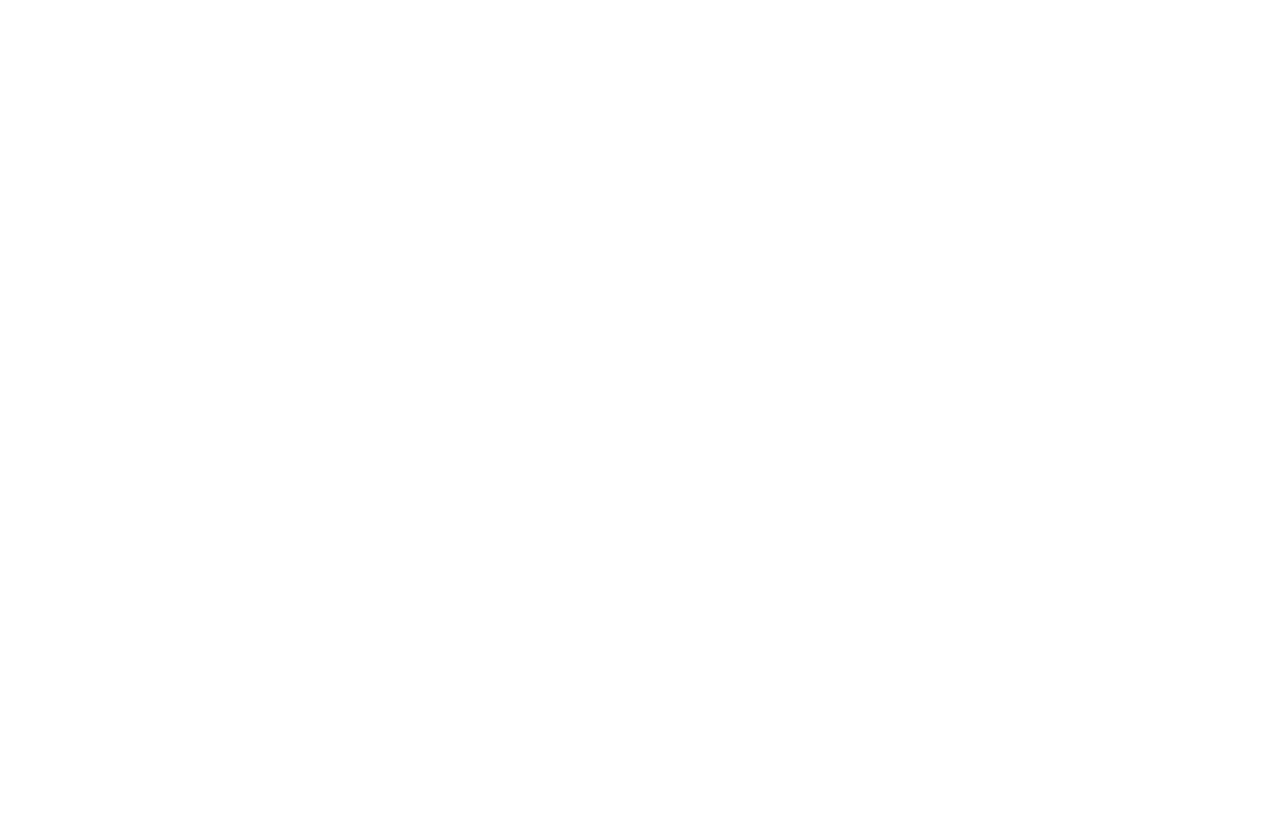
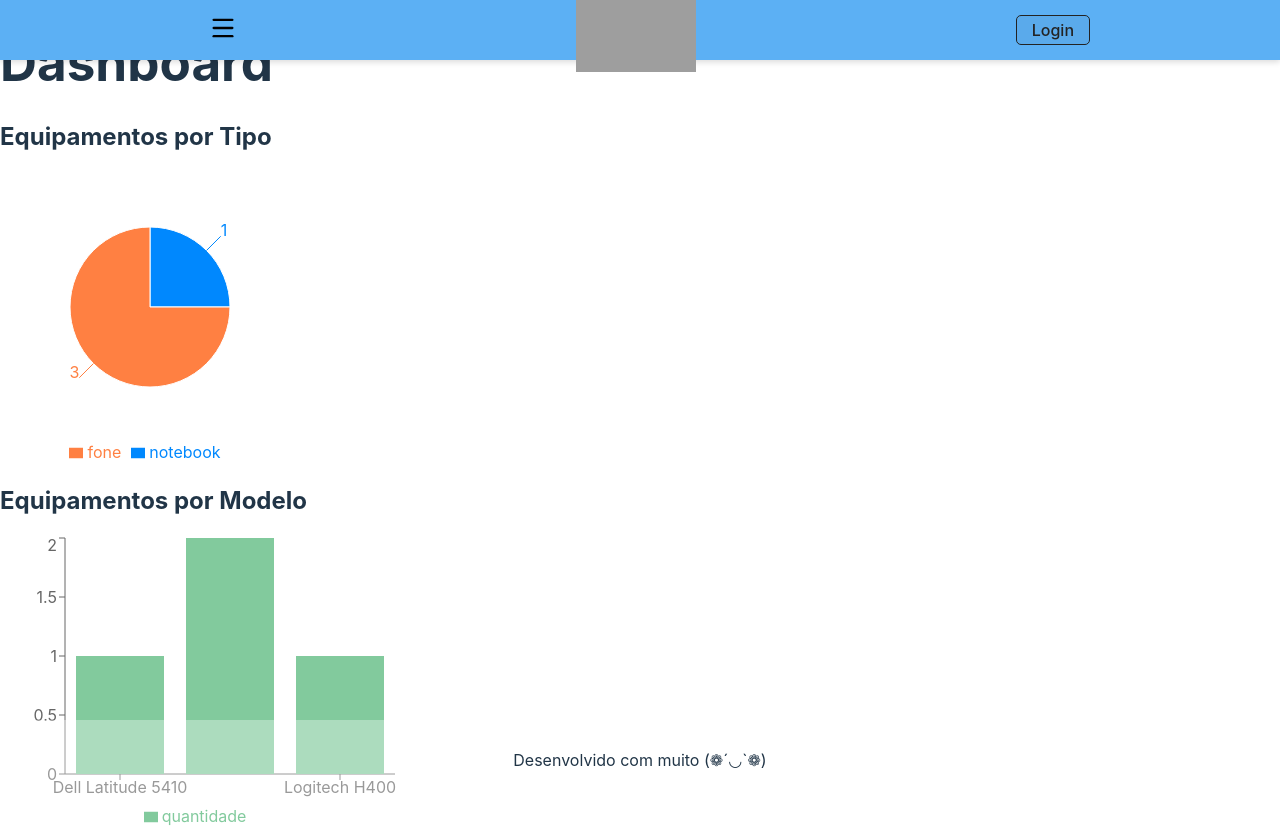
Before and after one commit to marceloareas/gestaoTI, a React (Vite) app in the folder frontend/: page /dashboard in a window 1280 px wide. Before the commit this address had no page. Before the commit the page ends 800 px from the top, so only its background shows below. Built offline with nearby package versions, Linux system fonts and the light colour scheme; grey boxes are pictures that could not be loaded.

Commit message:
Frontend Dashboard

```diff
--- a/frontend/package.json
+++ b/frontend/package.json
@@ -19,7 +19,8 @@
     "react": "^18.2.0",
     "react-dom": "^18.2.0",
     "react-icons": "^5.5.0",
-    "react-router-dom": "^6.4.3"
+    "react-router-dom": "^6.4.3",
+    "recharts": "^3.2.1"
   },
   "devDependencies": {
     "@types/react": "^18.0.24",
--- a/frontend/src/Routes.jsx
+++ b/frontend/src/Routes.jsx
@@ -4,6 +4,7 @@
 
 import Home from "./pages/Home"
 import Login from "./pages/Login"
+import Dashboard from "./components/Dashboard";
 
 export default function AppRoutes() {
 	return (
@@ -11,6 +12,7 @@
 			<Routes>
 				<Route path="/" element={<Home />} />
 				<Route path="/login" element={<Login />} />
+				<Route path="/dashboard" element={<Dashboard />} />
 			</Routes>
 		</BrowserRouter>
 	)
--- /dev/null
+++ b/frontend/src/components/Dashboard.jsx
@@ -0,0 +1,52 @@
+import React, { useEffect, useState } from "react";
+import equipamentosData from "../data/data.json";
+import EquipamentosStats from "./EquipamentosStats";
+import TipoChart from "./TipoChart";
+import ModeloChart from "./ModeloChart";
+//import GarantiaChart from "./GarantiaChart";
+import Header from "../components/Header/Header"
+import Footer from "../components/Footer/index"
+
+export default function Dashboard() {
+  const [equipamentos, setEquipamentos] = useState([]);
+
+  useEffect(() => {
+    setEquipamentos(equipamentosData);
+    console.log("to aqui")
+  }, []);
+
+  // Estatísticas principais
+  const totalEquipamentos = equipamentos.length;
+
+  const equipamentosPorTipo = equipamentos.reduce((acc, eq) => {
+    acc[eq.tipo_equipamento] = (acc[eq.tipo_equipamento] || 0) + 1;
+    return acc;
+  }, {});
+
+  const equipamentosPorModelo = equipamentos.reduce((acc, eq) => {
+    acc[eq.modelo] = (acc[eq.modelo] || 0) + 1;
+    return acc;
+  }, {});
+
+  const equipamentosGarantiaExpirada = equipamentos.filter(eq => {
+    const hoje = new Date();
+    return new Date(eq.data_fim_garantia) < hoje;
+  }).length;
+
+  return (
+    <>
+    <Header />
+    <div className="p-6 space-y-6">
+      <h1 className="text-3xl font-bold mb-4">Dashboard</h1>
+
+     <div className="grid grid-cols-1 md:grid-cols-2 gap-6">
+        <TipoChart data={equipamentosPorTipo} />
+        <ModeloChart data={equipamentosPorModelo} />
+
+      </div>
+
+    </div>
+    <Footer />
+    </>
+  );
+}
--- /dev/null
+++ b/frontend/src/components/EquipamentosStats.jsx
@@ -0,0 +1,17 @@
+import React from "react";
+
+export default function EquipamentosStats({ total, garantiaExpirada }) {
+  return (
+    <div className="flex gap-6">
+      <div className="p-4 bg-blue-100 rounded-lg flex-1 text-center">
+        <h2 className="text-lg font-semibold">Total de Equipamentos</h2>
+        <p className="text-3xl font-bold">{total}</p>
+      </div>
+
+      <div className="p-4 bg-red-100 rounded-lg flex-1 text-center">
+        <h2 className="text-lg font-semibold">Garantia Expirada</h2>
+        <p className="text-3xl font-bold">{garantiaExpirada}</p>
+      </div>
+    </div>
+  );
+}
--- /dev/null
+++ b/frontend/src/components/ModeloChart.jsx
@@ -0,0 +1,22 @@
+import React from "react";
+import { BarChart, Bar, XAxis, YAxis, Tooltip, Legend } from "recharts";
+
+export default function ModeloChart({ data }) {
+  const chartData = Object.entries(data).map(([modelo, qtd]) => ({
+    name: modelo,
+    quantidade: qtd
+  }));
+
+  return (
+    <div className="p-4 bg-white rounded-lg shadow">
+      <h2 className="text-xl font-semibold mb-2">Equipamentos por Modelo</h2>
+      <BarChart width={400} height={300} data={chartData}>
+        <XAxis dataKey="name" />
+        <YAxis />
+        <Tooltip />
+        <Legend />
+        <Bar dataKey="quantidade" fill="#82ca9d" />
+      </BarChart>
+    </div>
+  );
+}
--- /dev/null
+++ b/frontend/src/components/TipoChart.jsx
@@ -0,0 +1,32 @@
+import React from "react";
+import { PieChart, Pie, Cell, Tooltip, Legend } from "recharts";
+
+export default function TipoChart({ data }) {
+  const chartData = Object.entries(data).map(([tipo, qtd]) => ({
+    name: tipo,
+    value: qtd
+  }));
+
+  return (
+    <div className="p-4 bg-white rounded-lg shadow">
+      <h2 className="text-xl font-semibold mb-2">Equipamentos por Tipo</h2>
+      <PieChart width={300} height={300}>
+        <Pie
+          data={chartData}
+          cx="50%"
+          cy="50%"
+          outerRadius={80}
+          fill="#8884d8"
+          dataKey="value"
+          label
+        >
+          {chartData.map((_, index) => (
+            <Cell key={index} fill={["#0088FE", "#FF8042", "#00C49F"][index % 3]} />
+          ))}
+        </Pie>
+        <Tooltip />
+        <Legend />
+      </PieChart>
+    </div>
+  );
+}
--- /dev/null
+++ b/frontend/src/data/data.json
@@ -0,0 +1,34 @@
+[
+  {
+    "modelo": "Dell Latitude 5410",
+    "numero_serie": "ABC123",
+    "tipo_equipamento": "notebook",
+    "data_fim_garantia": "2024-12-31",
+    "preco_compra": 4000.00,
+    "data_compra": "2022-01-15"
+  },
+  {
+    "modelo": "Logitech H390",
+    "numero_serie": "XYZ789",
+    "tipo_equipamento": "fone",
+    "data_fim_garantia": "2023-05-20",
+    "preco_compra": 350.00,
+    "data_compra": "2021-05-12"
+  },
+  {
+    "modelo": "Logitech H390",
+    "numero_serie": "XYZ789",
+    "tipo_equipamento": "fone",
+    "data_fim_garantia": "2023-05-20",
+    "preco_compra": 350.00,
+    "data_compra": "2021-05-12"
+  },
+  {
+    "modelo": "Logitech H400",
+    "numero_serie": "XYZ789",
+    "tipo_equipamento": "fone",
+    "data_fim_garantia": "2026-05-20",
+    "preco_compra": 350.00,
+    "data_compra": "2021-05-12"
+  }
+]
```
Also changed, not shown: 1 other file (tests, documents, lock files or other folders).
